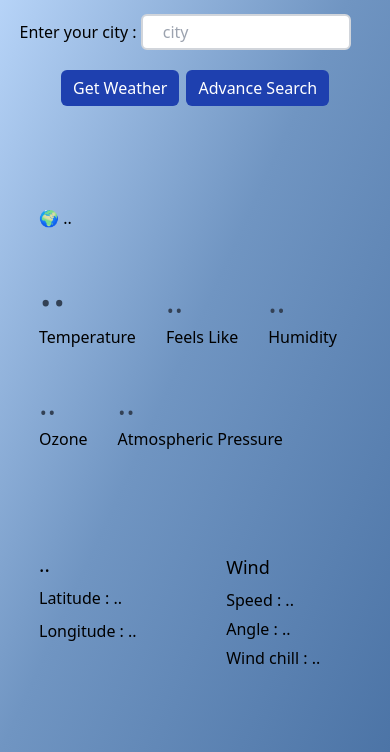
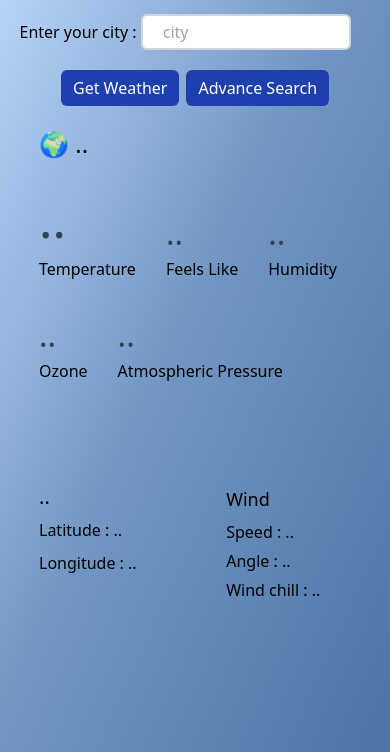
Before and after one commit to muhammad-arslan7/first-project, a website: page index.html in a window 390 px wide. Shown: the part 92-844 px from the top of the page. Drawn offline with Linux system fonts and the light colour scheme.

Commit message:
fixed a crash

```diff
--- a/style.css
+++ b/style.css
@@ -275,7 +275,13 @@ nav{
     margin-top: 100px;
   }
   #ch{
-    margin-top: 100px;
+    margin-top: 20px;
+    font-size: 24px;
+  }
+  body{
+    width: 100vw;
+    height: 100vh;
+    overflow: hidden;
   }
 
 }
```
